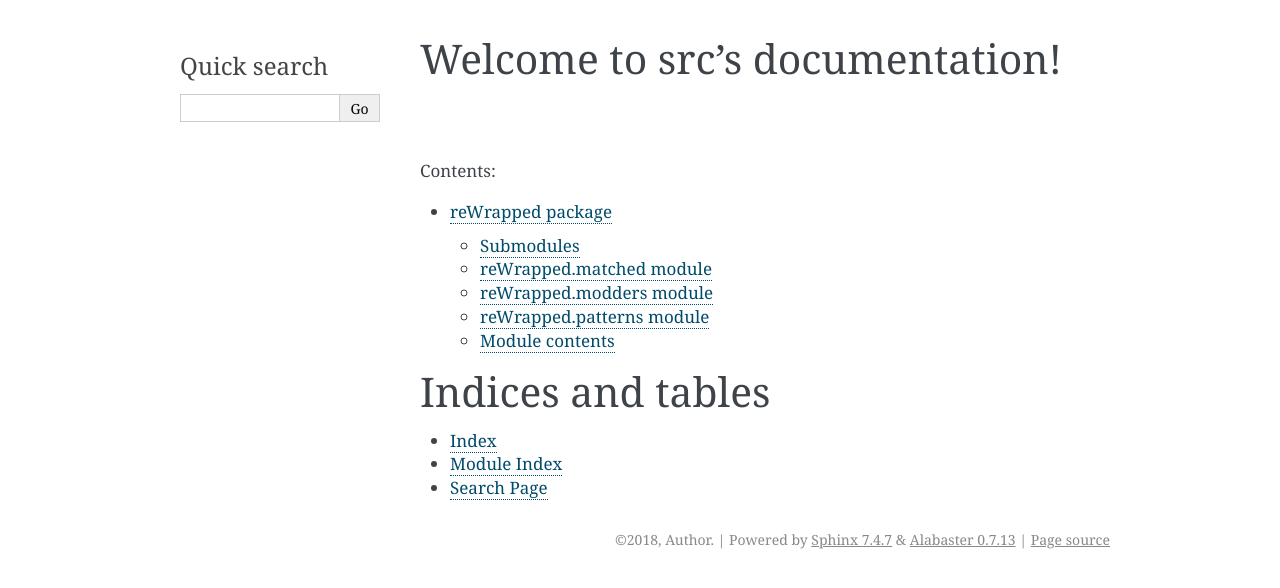
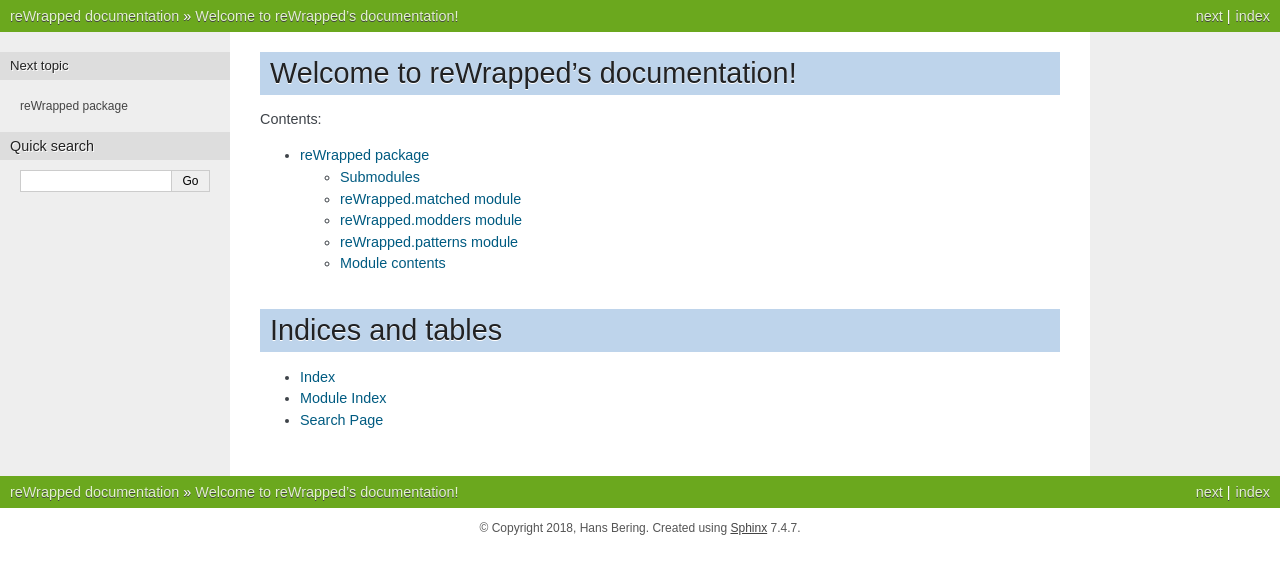
Before and after one commit to hansi-b/rewrapped, a Sphinx documentation site: the page built from docs/index.rst, in a window 1280 px wide. Shown: the top 588 px of the page. Built offline with Sphinx 7.4.7, drawn with Linux system fonts in a browser that asks for light colours.

Commit message:
minor doc adaptations

```diff
--- a/docs/conf.py
+++ b/docs/conf.py
@@ -17,9 +17,9 @@
 # add these directories to sys.path here. If the directory is relative to the
 # documentation root, use os.path.abspath to make it absolute, like shown here.
 #
-# import os
-# import sys
-# sys.path.insert(0, '/home/cb/Projects/reWrapped/src')
+import os
+import sys
+sys.path.insert(0, '/home/cb/Projects/reWrapped/src')
 
 
 # -- General configuration ------------------------------------------------
@@ -48,9 +48,9 @@
 master_doc = 'index'
 
 # General information about the project.
-project = 'src'
-copyright = '2018, Author'
-author = 'Author'
+project = 'reWrapped'
+copyright = '2018, Hans Bering'
+author = 'Hans Bering'
 
 # The version info for the project you're documenting, acts as replacement for
 # |version| and |release|, also used in various other places throughout the
@@ -85,7 +85,7 @@
 # The theme to use for HTML and HTML Help pages.  See the documentation for
 # a list of builtin themes.
 #
-html_theme = 'alabaster'
+html_theme = 'nature'
 
 # Theme options are theme-specific and customize the look and feel of a theme
 # further.  For a list of options available for each theme, see the
@@ -162,8 +162,8 @@
 # (source start file, target name, title, author,
 #  dir menu entry, description, category)
 texinfo_documents = [
-    (master_doc, 'src', 'src Documentation',
-     author, 'src', 'One line description of project.',
+    (master_doc, 'src', 'reWrapped Documentation',
+     author, 'reWrapped', 'One line description of project.',
      'Miscellaneous'),
 ]
 
--- a/docs/index.rst
+++ b/docs/index.rst
@@ -3,8 +3,8 @@
    You can adapt this file completely to your liking, but it should at least
    contain the root `toctree` directive.
 
-Welcome to src's documentation!
-===============================
+Welcome to reWrapped's documentation!
+=====================================
 
 .. toctree::
    :maxdepth: 4
```
